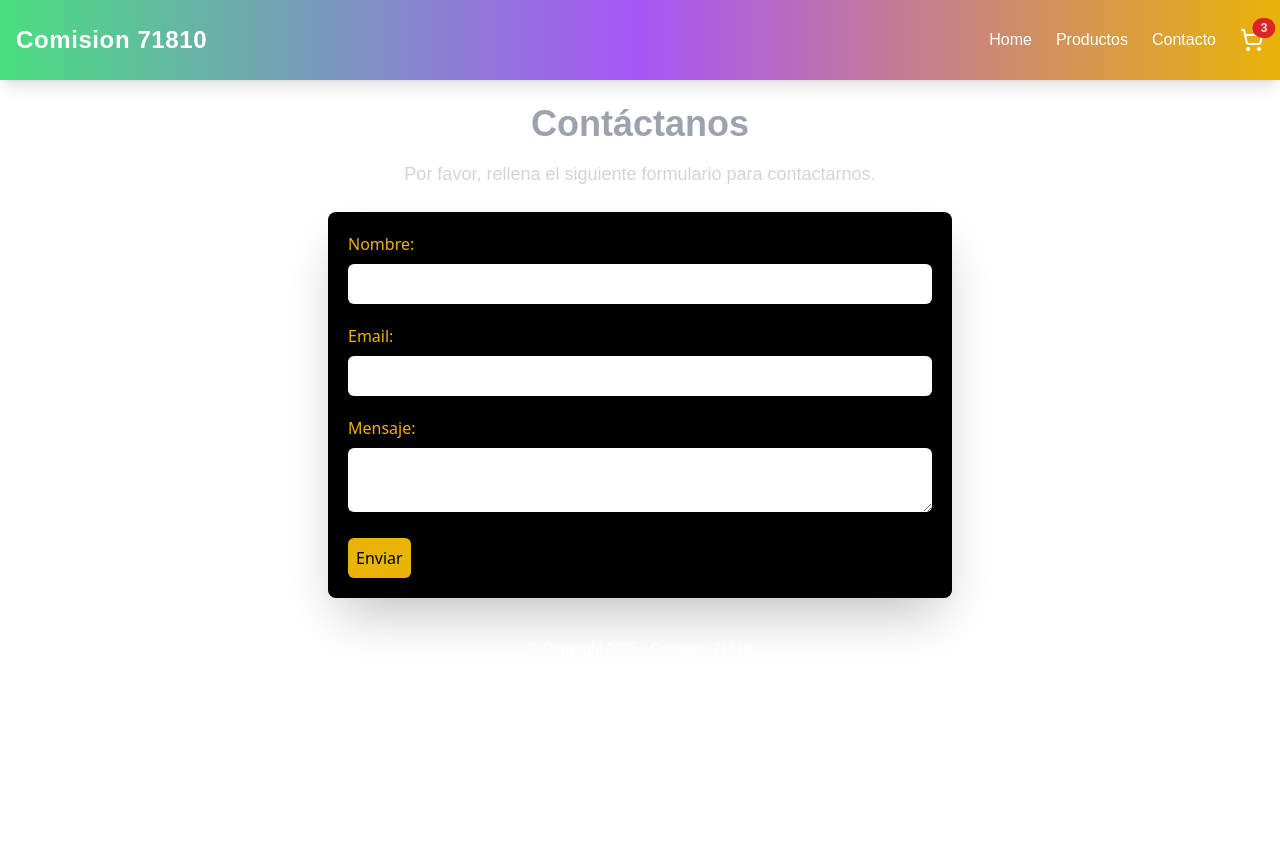
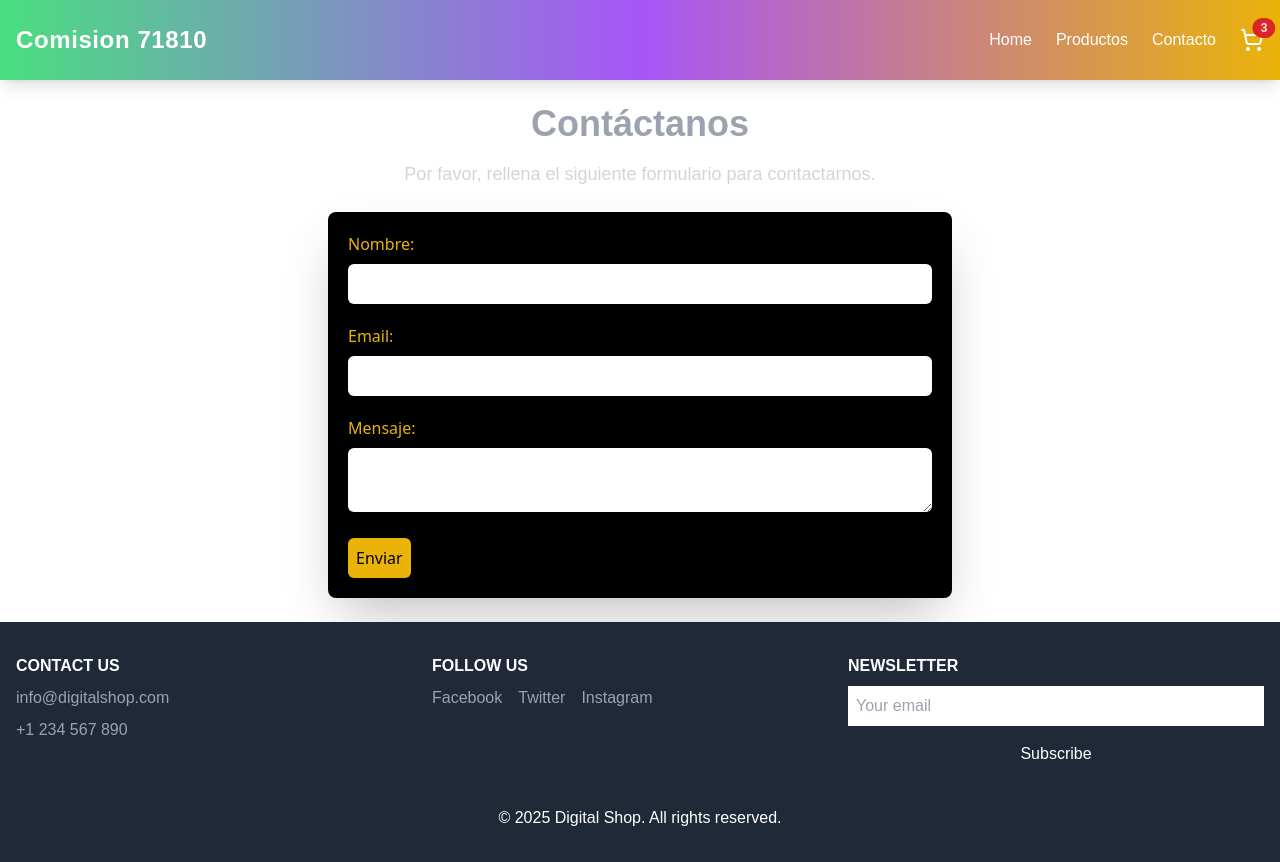
Before and after one commit to Tomimoure8/nextjs-ecommerce, a Next.js app: page /contact in a window 1280 px wide. Before the commit the page ends 800 px from the top, so only its background shows below. Built offline with nearby package versions, Linux system fonts and the light colour scheme.

Commit message:
feat: agregar FooterContact y layout en página de contacto - Agregado componente FooterContact en el layout global - Creación de layout específico para la página de contacto

```diff
--- /dev/null
+++ b/app/contact/layout.js
@@ -0,0 +1,10 @@
+import FooterContact from "@/components/FooterContact";
+import Header from "@/components/Header";
+
+export default function ContactLayout({ children }) {
+    return (
+        <div>
+            {children}
+        </div>
+    );
+}
--- a/app/layout.js
+++ b/app/layout.js
@@ -1,4 +1,4 @@
-import Footer from "@/components/Footer";
+import FooterContact from "@/components/FooterContact";
 import Header from "@/components/Header";
 import { Geist, Geist_Mono } from "next/font/google";
 
@@ -31,7 +31,7 @@ export default function RootLayout({ children }) {
       >
         <Header />
         {children}
-        <Footer />
+        <FooterContact />
       </body>
     </html>
   );
--- /dev/null
+++ b/components/FooterContact.js
@@ -0,0 +1,49 @@
+import React from 'react';
+
+function FooterContact() {
+    return (
+        <footer className="bg-gray-800 text-white py-8">
+            <div className="container mx-auto px-4">
+                <div className="flex flex-wrap justify-between">
+                    <div className="w-full md:w-1/3 mb-6 md:mb-0">
+                        <h5 className="uppercase font-bold mb-2">Contact Us</h5>
+                        <ul className="list-none">
+                            <li className="mb-2">
+                                <a href="mailto:info@digitalshop.com" className="text-gray-400 hover:text-white">info@digitalshop.com</a>
+                            </li>
+                            <li className="mb-2">
+                                <a href="tel:+1234567890" className="text-gray-400 hover:text-white">+1 234 567 890</a>
+                            </li>
+                        </ul>
+                    </div>
+                    <div className="w-full md:w-1/3 mb-6 md:mb-0">
+                        <h5 className="uppercase font-bold mb-2">Follow Us</h5>
+                        <ul className="list-none flex space-x-4">
+                            <li>
+                                <a href="#" className="text-gray-400 hover:text-white">Facebook</a>
+                            </li>
+                            <li>
+                                <a href="#" className="text-gray-400 hover:text-white">Twitter</a>
+                            </li>
+                            <li>
+                                <a href="#" className="text-gray-400 hover:text-white">Instagram</a>
+                            </li>
+                        </ul>
+                    </div>
+                    <div className="w-full md:w-1/3">
+                        <h5 className="uppercase font-bold mb-2">Newsletter</h5>
+                        <form>
+                            <input type="email" placeholder="Your email" className="w-full p-2 mb-2 text-gray-800" />
+                            <button type="submit" className="w-full bg-primary text-white p-2">Subscribe</button>
+                        </form>
+                    </div>
+                </div>
+                <div className="text-center mt-8">
+                    <p>&copy; 2025 Digital Shop. All rights reserved.</p>
+                </div>
+            </div>
+        </footer>
+    );
+}
+
+export default FooterContact;
```
